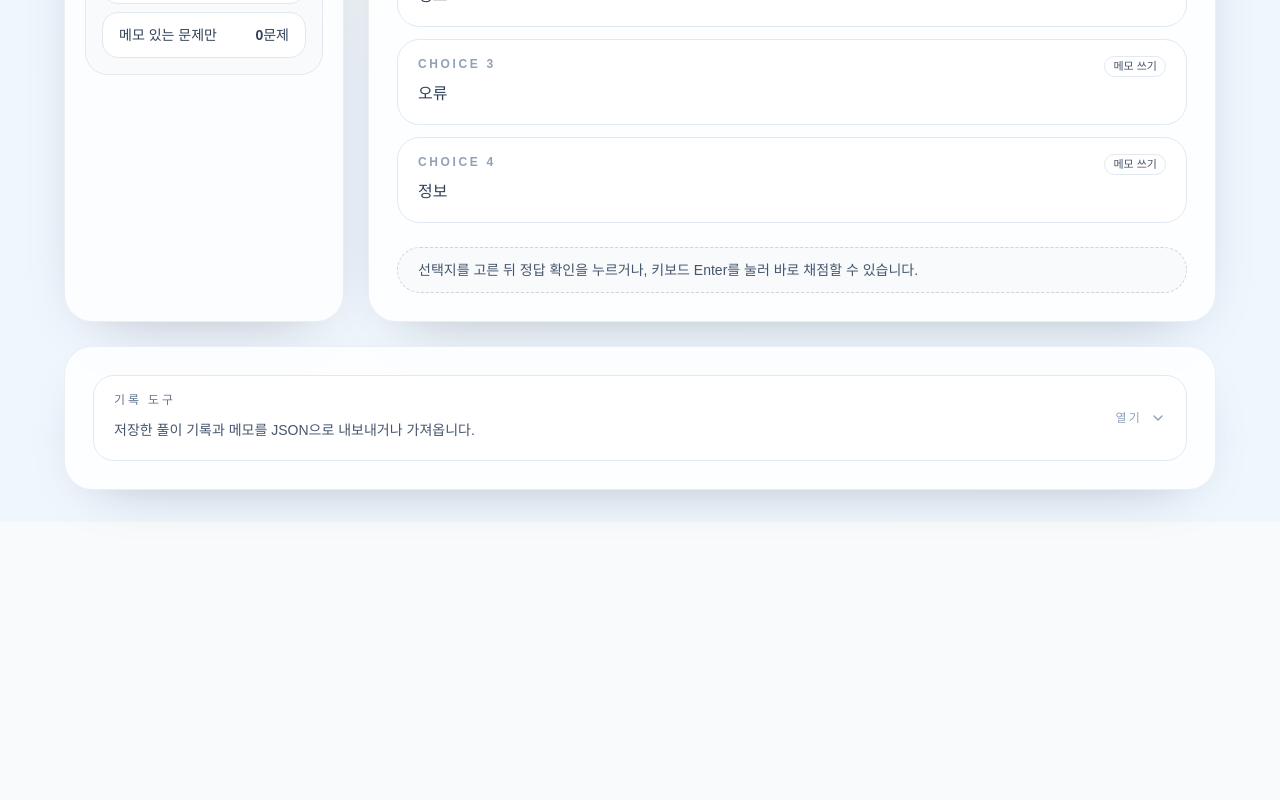
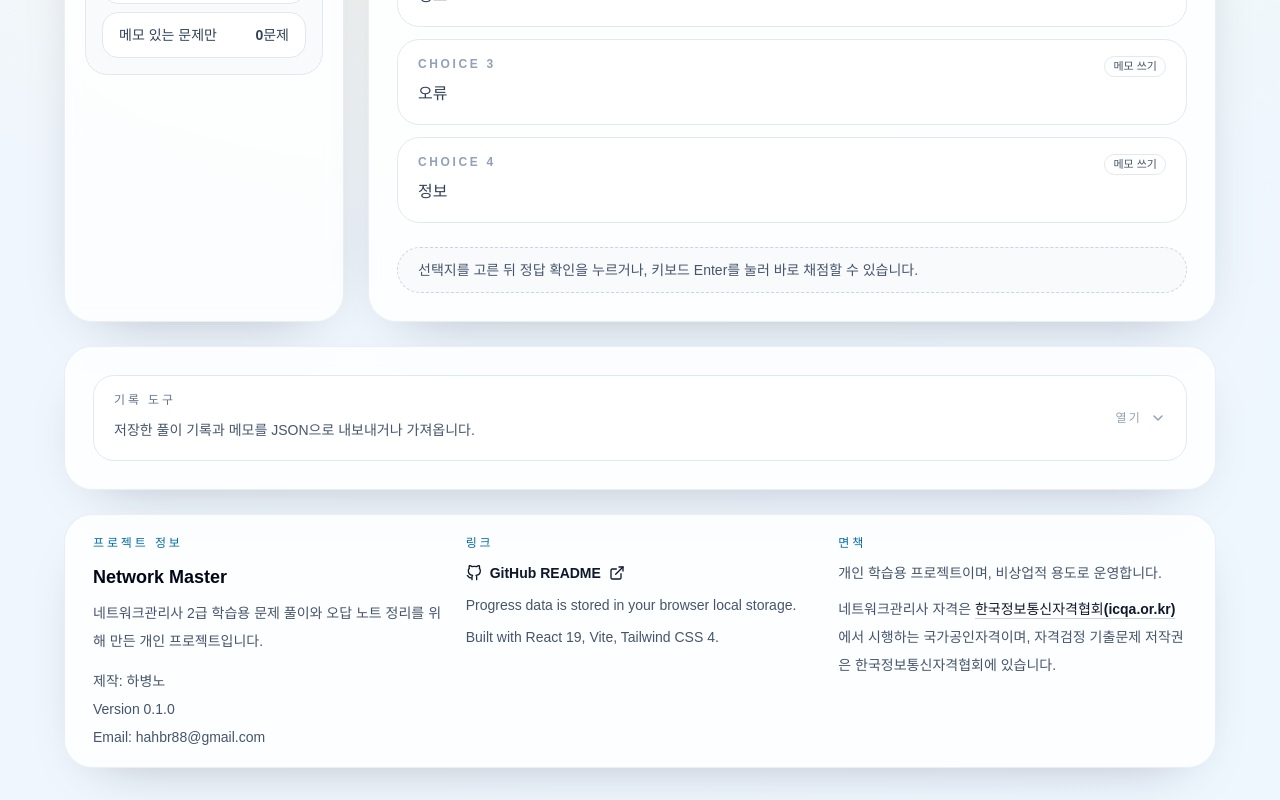
Before and after one commit to hahbr88/network_master, a React (Vite) app: page / in a window 1280 px wide. Shown: the part 1084-1884 px from the top of the page. Before the commit the page ends 1606 px from the top, so only its background shows below. Built offline with nearby package versions, Linux system fonts and the light colour scheme.

Commit message:
feat: 푸터 정보 및 면책 문구 추가

```diff
--- a/src/App.tsx
+++ b/src/App.tsx
@@ -4,7 +4,9 @@ import {
   FiBookOpen,
   FiChevronsLeft,
   FiClipboard,
+  FiExternalLink,
   FiFileText,
+  FiGithub,
 } from 'react-icons/fi'
 import { allQuestions, subjects } from './data'
 import {
@@ -590,6 +592,70 @@ export default function App() {
           ) : null}
         </section>
 
+        <footer className="rounded-[1.75rem] border border-slate-200/70 bg-white/82 px-6 py-5 text-slate-900 shadow-[0_20px_60px_-36px_rgba(15,23,42,0.4)] backdrop-blur md:px-7">
+          <div className="grid gap-6 md:grid-cols-2 xl:grid-cols-3">
+            <div>
+              <p className="text-xs font-semibold tracking-[0.24em] text-sky-700 uppercase">
+                프로젝트 정보
+              </p>
+              <p className="mt-3 text-lg font-semibold text-slate-950">
+                Network Master
+              </p>
+              <p className="mt-2 text-sm leading-7 text-slate-600">
+                네트워크관리사 2급 학습용 문제 풀이와 오답 노트 정리를 위해 만든
+                개인 프로젝트입니다.
+              </p>
+              <div className="mt-4 grid gap-2 text-sm text-slate-600">
+                <p>제작: 하병노</p>
+                <p>Version 0.1.0</p>
+                <p>Email: hahbr88@gmail.com</p>
+              </div>
+            </div>
+
+            <div>
+              <p className="text-xs font-semibold tracking-[0.24em] text-sky-700 uppercase">
+                링크
+              </p>
+              <div className="mt-3 grid gap-3 text-sm text-slate-600">
+              <a
+                href="https://github.com/hahbr88/network_master?tab=readme-ov-file#network_master"
+                target="_blank"
+                rel="noreferrer"
+                className="inline-flex items-center gap-2 font-semibold text-slate-900 transition hover:text-sky-700"
+              >
+                <FiGithub className="h-4 w-4" />
+                <span>GitHub README</span>
+                <FiExternalLink className="h-4 w-4" />
+              </a>
+                <p>Progress data is stored in your browser local storage.</p>
+                <p>Built with React 19, Vite, Tailwind CSS 4.</p>
+              </div>
+            </div>
+
+            <div>
+              <p className="text-xs font-semibold tracking-[0.24em] text-sky-700 uppercase">
+                면책
+              </p>
+              <div className="mt-3 grid gap-3 text-sm text-slate-600">
+                <p>개인 학습용 프로젝트이며, 비상업적 용도로 운영합니다.</p>
+                <p className="leading-7">
+                네트워크관리사 자격은{' '}
+                <a
+                  href="https://www.icqa.or.kr/"
+                  target="_blank"
+                  rel="noreferrer"
+                  className="font-semibold text-slate-900 underline decoration-slate-300 underline-offset-4 transition hover:text-sky-700"
+                >
+                  한국정보통신자격협회(icqa.or.kr)
+                </a>
+                에서 시행하는 국가공인자격이며, 자격검정 기출문제 저작권은
+                한국정보통신자격협회에 있습니다.
+                </p>
+              </div>
+            </div>
+          </div>
+        </footer>
+
         {nextConfirmOpen ? (
           <div className="fixed inset-0 z-50 flex items-center justify-center bg-slate-950/35 px-4">
             <div className="w-full max-w-sm rounded-[1.5rem] border border-white/70 bg-white p-6 shadow-[0_30px_80px_-30px_rgba(15,23,42,0.45)]">
```
